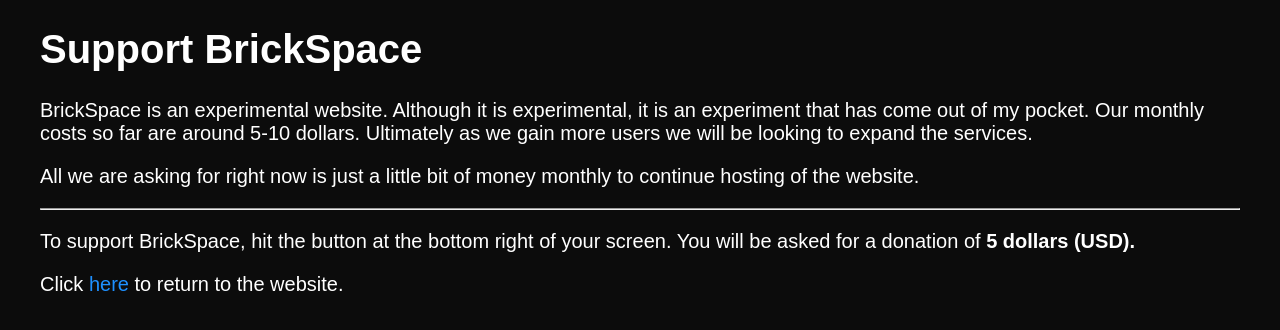
After one commit to eIfo1/brickspace, a PHP site: template Codebase/views/pages/support.php in a window 1280 px wide. The commit adds this page. Shown: the top 330 px of the page. Run offline with PHP 8.4, Linux system fonts and the light colour scheme; the template is opened without the code that fills it, so the values that code supplies are empty.

Commit message:
Added support page

```diff
--- a/Codebase/routes.php
+++ b/Codebase/routes.php
@@ -26,6 +26,8 @@ get('/users', 'views/pages/users.php');
 get('/users/$page', 'views/pages/users.php');
 get('/user/profile/$username', 'views/pages/profile.php');
 get('/user/profile', 'views/pages/profile.php');
+
+get('/support', 'views/pages/support.php');
 // avatar pages
 get('/api/avatar/user/$id', 'api/avatar.php');
 get('/api/avatar/user', 'api/avatar.php');
--- a/Codebase/views/footer.php
+++ b/Codebase/views/footer.php
@@ -4,8 +4,8 @@
         <div class="row">
           <div class="col-6">
             <div class="links">
-              <a href="#">
-                terms of service
+              <a href="/support">
+                support
               </a>
               <a href="#">
                 blog
--- /dev/null
+++ b/Codebase/views/pages/support.php
@@ -0,0 +1,52 @@
+<!DOCTYPE html>
+<html lang="en">
+
+<head>
+  <meta charset="UTF-8">
+  <meta http-equiv="X-UA-Compatible" content="IE=edge">
+  <meta name="viewport" content="width=device-width, initial-scale=1.0">
+  <title>BrickSpace</title>
+  <style>
+    .container {
+      max-width: 1200px;
+      margin: 0 auto;
+    }
+
+    body {
+      font-family: Arial, Helvetica, sans-serif;
+      color: #fff;
+      background: rgb(12, 12, 12);
+      font-size: 125%;
+    }
+    a {
+      color: dodgerblue;
+      text-decoration: none;
+    }
+    a:hover {
+      text-decoration: underline;
+    }
+  </style>
+</head>
+
+<body>
+  <div class="container">
+    <h1>
+      Support BrickSpace
+    </h1>
+    <p>
+      BrickSpace is an experimental website. Although it is experimental, it is an experiment that has come out of my pocket. Our monthly costs
+      so far are around 5-10 dollars. Ultimately as we gain more users we will be looking to expand the services.
+    </p>
+    <p>
+      All we are asking for right now is just a little bit of money monthly to continue hosting of the website.
+    </p>
+    <hr>
+    <p>To support BrickSpace, hit the button at the bottom right of your screen. You will be asked for a donation of <strong>5 dollars (USD).</strong></p>
+    <p>
+      Click <a href="/">here</a> to return to the website.
+    </p>
+    <script data-name="BMC-Widget" data-cfasync="false" src="https://cdnjs.buymeacoffee.com/1.0.0/widget.prod.min.js" data-id="eifo" data-description="Support me on Buy me a coffee!" data-message="Thanks for visiting!" data-color="#ff813f" data-position="Right" data-x_margin="18" data-y_margin="18"></script>
+  </div>
+</body>
+
+</html>
```
